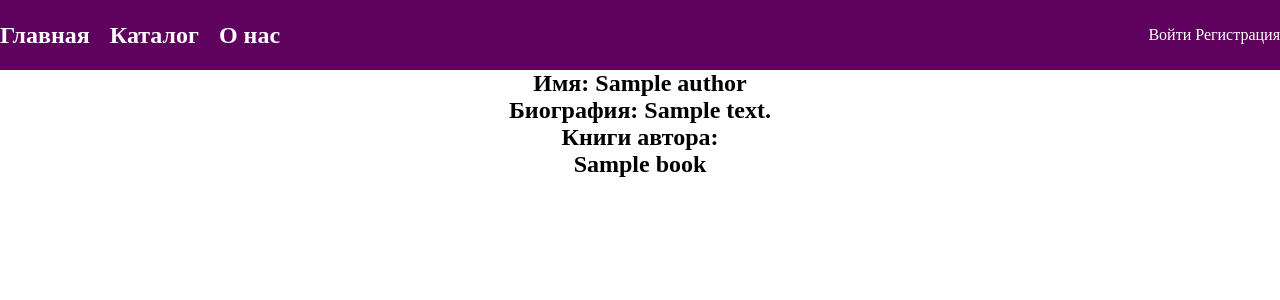
After one commit to Sht0neg/DjangoStudy, a Django app: page /products/author/1 in a window 1280 px wide. The commit adds this page. Shown: the top 300 px of the page. Run offline with Django 5.2, Linux system fonts and the light colour scheme; tables that the repository leaves empty hold one stand-in row (values such as "Sample post").

Commit message:
Fixed the error displaying the author on the book page. Added the author page.

```diff
--- a/products/urls.py
+++ b/products/urls.py
@@ -6,4 +6,5 @@ urlpatterns = [
     path("catalog/", catalog, name="catalog"),
     path("all-authors/", api_get_all_author, name="api_all_authors"),
     path("<int:pk>/", book_card, name="book"),
+    path("author/<int:pk>", author_card, name="author"),
 ]
--- a/products/views.py
+++ b/products/views.py
@@ -20,8 +20,16 @@ def catalog(request: HttpRequest):
 def book_card(request: HttpRequest, pk: int):
     if (pk):
         book = Book.objects.get(id=pk)
-        return render(request, "book_card.html", {"book":book})
+        author = Author.objects.filter(books=book)[0]
+        return render(request, "book_card.html", {"book":book, "author":author})
     return reverse("catalog")
+
+def author_card(request: HttpRequest, pk: int):
+    print(pk)
+    if (pk):
+        author = Author.objects.get(id=pk)
+        books = Book.objects.filter(authors=author)
+        return render(request, "author_card.html", {"author":author, "books":books})
 
 def api_get_all_author(request):
     authors = Author.objects.all()
--- a/static/style.css
+++ b/static/style.css
@@ -56,3 +56,7 @@ a {
 b{
     display: none;
 }
+.book_card_url{
+    color: black;
+
+}
--- /dev/null
+++ b/templates/author_card.html
@@ -0,0 +1,10 @@
+{% extends "base.html" %}
+
+{% block main %}
+    <h2>Имя: {{author.name}}</h2>
+    <h2>Биография: {{author.bio}}</h2>
+    <h2>Книги автора: </h2>
+    {% for book in books %}
+            <h2 class="title-card">{{book.title}}</h2>
+    {% endfor %}
+{% endblock main %}
--- a/templates/book_card.html
+++ b/templates/book_card.html
@@ -3,5 +3,5 @@
 {% block main %}
     <h2>Название: {{book.title}}</h2>
     <h2>Описание: {{book.desc}}</h2>
-    <h2>Автор: {{book.author.name}}</h2>
+    <a class="book_card_url" href="{% url 'author' author.id %}">Автор: {{author.name}}</a>
 {% endblock main %}
--- a/templates/catalog.html
+++ b/templates/catalog.html
@@ -11,6 +11,7 @@
         <div class="card">
             <h2 class="title-card">{{book.title}}</h2>
             <p class="desc-card">{{book.desc}}</p>
+            <a class="book_card_url" href="{% url 'book' book.id %}">Больше информации</a>
         </div>
         {% endfor %}
     </div>
--- a/templates/index.html
+++ b/templates/index.html
@@ -8,7 +8,7 @@
         <div class="card">
             <h2 class="title-card">{{book.title}}</h2>
             <p class="desc-card">{{book.desc}}</p>
-            <a href="{% url 'book' book.id %}">Больше информации</a>
+            <a class="book_card_url" href="{% url 'book' book.id %}">Больше информации</a>
         </div>
         {% endfor %}
     </div>
```
